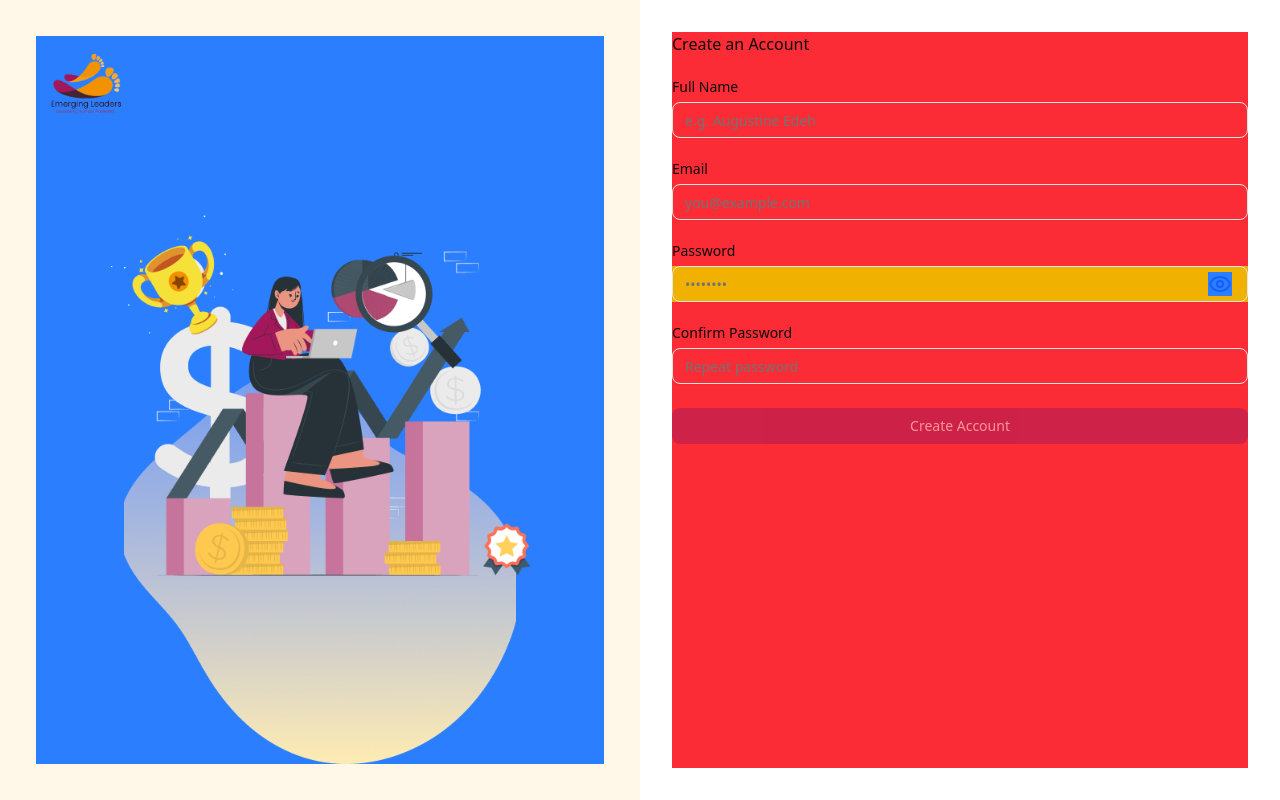
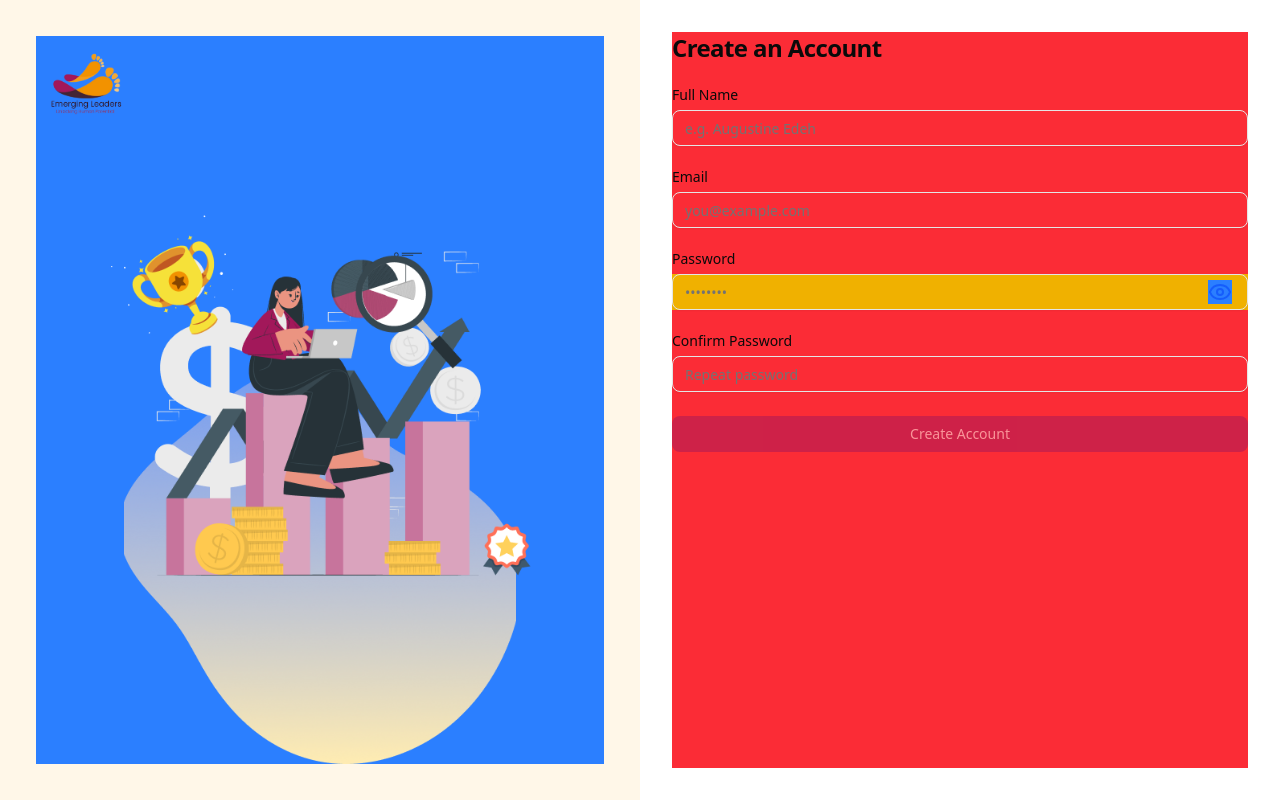
Before and after one commit to Augustine-edeh/Emerging-Leaders-Admin, a Next.js app: page /auth in a window 1280 px wide. Built offline with nearby package versions, Linux system fonts and the light colour scheme.

Commit message:
fix: remove unused import and improve heading styling in SignupForm

```diff
--- a/src/app/auth/page.tsx
+++ b/src/app/auth/page.tsx
@@ -18,7 +18,6 @@
 } from "@/components/ui/form";
 import { Input } from "@/components/ui/input";
 import { useState } from "react";
-import { Sign } from "crypto";
 
 const formSchema = z.object({
   fullName: z.string().min(2, {
@@ -82,7 +81,9 @@
         onSubmit={form.handleSubmit(onSubmit)}
         className="space-y-6 bg-red-500 w-full h-full"
       >
-        <h1>Create an Account</h1>
+        <h1 className="text-2xl font-semibold tracking-tight">
+          Create an Account
+        </h1>
 
         <FormField
           control={form.control}
```
